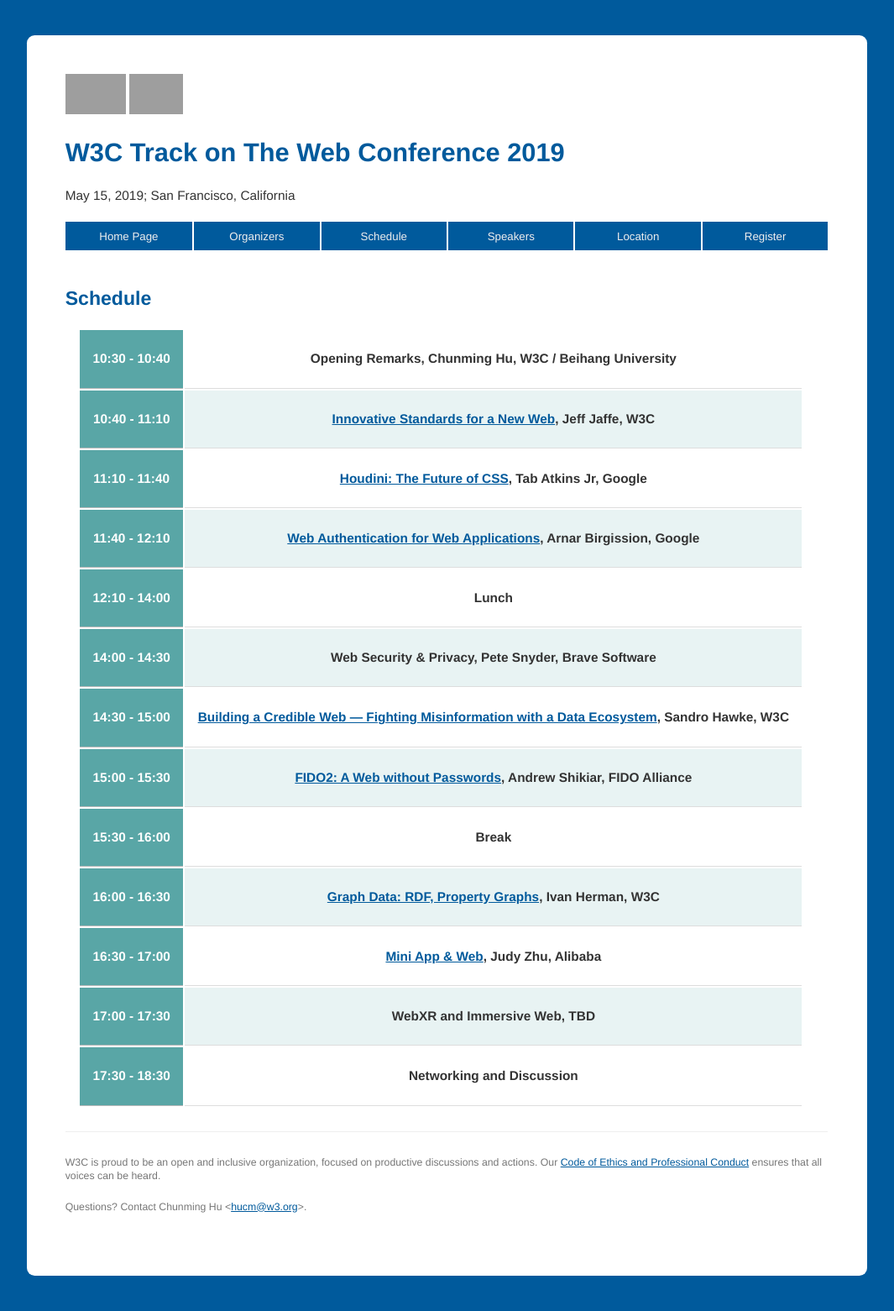
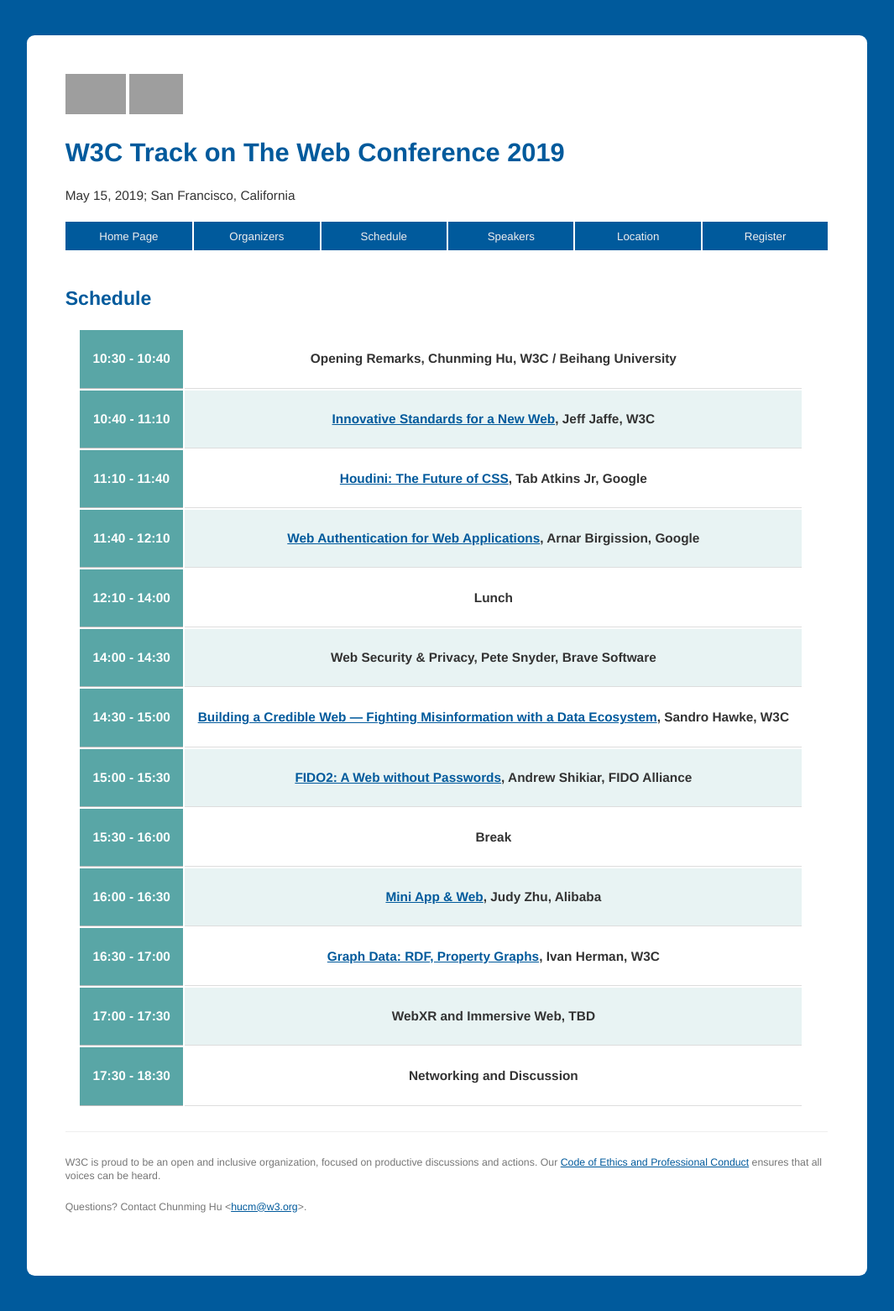
Before and after one commit to w3c/w3c-track-2019, a Jekyll site: the page built from schedule.md, in a window 1280 px wide. Shown: the whole page at 84% size, without its empty margins (108-1173 px from the left). Built offline with Jekyll 4.4.1, drawn with Linux system fonts in a browser that asks for light colours; our own code applies the rules of GitHub Pages for plain Markdown files; grey boxes are pictures that could not be loaded.

Commit message:
Update schedule.md

```diff
--- a/schedule.md
+++ b/schedule.md
@@ -62,13 +62,14 @@ layout: home
     <tr>
         <th>16:00 - 16:30</th>
         <td>
-            <p class="session-title"><a href="speakers.html#ivan">Graph Data: RDF, Property Graphs</a>, Ivan Herman, W3C</p>
+            <p class="session-title"><a href="speakers.html#judy">Mini App & Web</a>, Judy Zhu, Alibaba</p>
+
         </td>
     </tr>
     <tr>
         <th>16:30 - 17:00</th>
         <td>
-            <p class="session-title"><a href="speakers.html#judy">Mini App & Web</a>, Judy Zhu, Alibaba</p>
+            <p class="session-title"><a href="speakers.html#ivan">Graph Data: RDF, Property Graphs</a>, Ivan Herman, W3C</p>
         </td>
     </tr>
     <tr>
```
